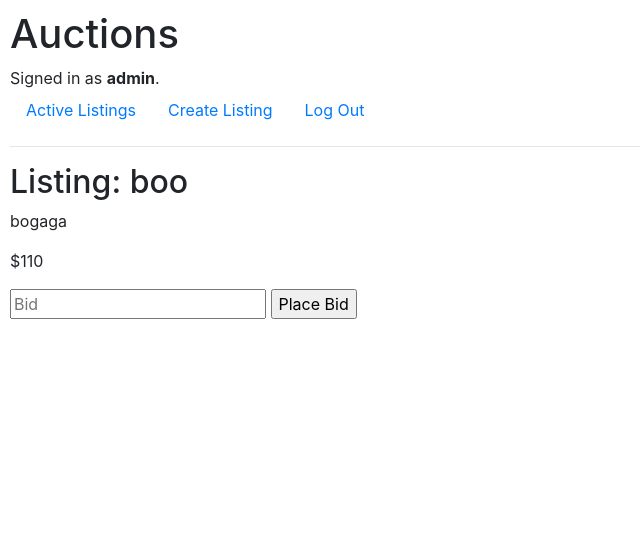
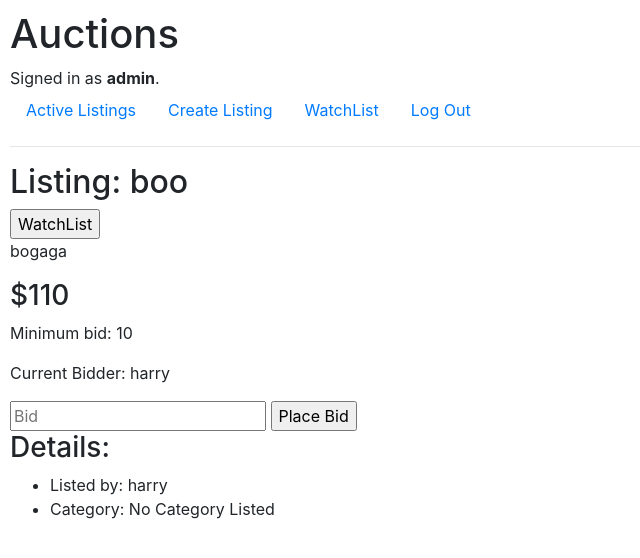
Before and after one commit to islam-ux6/commerce, a Django app: page /listing/1 in a window 1280 px wide. Shown: the top 558 px of the page, without its empty margins (0-640 px from the left). Run offline with Django 3.2, Linux system fonts and the light colour scheme; a user stored in the database is signed in; data comes from the database, SQL or seed files in the repository; both versions use the stored data as it was after the commit; some libraries are stand-ins or nearby versions.

```diff
--- a/auctions/models.py
+++ b/auctions/models.py
@@ -2,16 +2,18 @@ from django.contrib.auth.models import AbstractUser
 from django.db import models
 
 
-class User(AbstractUser):
-    pass
 
 class Listing(models.Model):
-    creator = models.ForeignKey(User, on_delete=models.CASCADE, related_name="created")
+    creator = models.ForeignKey("User", on_delete=models.CASCADE, related_name="created")
     title = models.CharField(max_length=64)
-    description = models.CharField()
+    description = models.CharField(max_length=1024)
     starting_bid = models.IntegerField()
     image = models.CharField(blank=True)
     category = models.CharField(max_length=64, blank=True)
+
+class User(AbstractUser):
+    watchlist = models.ManyToManyField("Listing", blank=True, related_name="watchlists")
+
 
 class Bid(models.Model):
     listing = models.ForeignKey(Listing, on_delete=models.CASCADE, related_name="bids")
--- a/auctions/static/auctions/styles.css
+++ b/auctions/static/auctions/styles.css
@@ -32,3 +32,8 @@ body {
     justify-content: center;
     align-items: center;
 }
+
+#listing-image {
+    max-width: 100%;
+    max-height: 100%;
+}
--- a/auctions/templates/auctions/index.html
+++ b/auctions/templates/auctions/index.html
@@ -13,6 +13,11 @@
                 </div>
                 <div>
                     <a href="{% url 'listing' listing.id %}"><h2>{{ listing.title }}</h2></a>
+                    {% if listing.bids.get.amount %}
+                        <h3>Price: ${{ listing.bids.get.amount }}</h3>
+                    {% else %}
+                        <h3>Price: No Bids</h3>
+                    {% endif %}
                     <p>{{ listing.description }}</p>
                 </div>
             </div>
--- a/auctions/templates/auctions/layout.html
+++ b/auctions/templates/auctions/layout.html
@@ -24,6 +24,9 @@
                 <a class="nav-link" href="{% url 'create_listing' %}">Create Listing</a>
             {% if user.is_authenticated %}
                 <li class="nav-item">
+                    <a class="nav-link" href="{% url 'watchlist' %}">WatchList</a>
+                </li>
+                <li class="nav-item">
                     <a class="nav-link" href="{% url 'logout' %}">Log Out</a>
                 </li>
             {% else %}
--- a/auctions/templates/auctions/listing.html
+++ b/auctions/templates/auctions/listing.html
@@ -3,18 +3,48 @@
 {% block body %}
     <h2>Listing: {{ listing.title }}</h2>
 
+    <form action="{% url 'watchlist' %}" method="post">
+        {% csrf_token %}
+        <input type="hidden" name="listing_id", value="{{ listing.id }}">
+        <input type="submit" value="WatchList">
+    </form>
+
     {% if listing.image %}
-        <img src="{{ listing.image}}">
+        <img src="{{ listing.image }}" id="listing-image">
     {% endif %}
 
     <p>{{ listing.description }}</p>
 
-    <p>${{ price }}</p>
+    {% if listing.bids.get.amount %}
+        <h3>${{ listing.bids.get.amount }}</h3>
+    {% else %}
+        <h3>Price: No Bids</h3>
+    {% endif %}
+
+    <p>Minimum bid: {{ listing.starting_bid }}</p>
+    {% if listing.bids.get.bidder %}
+        <p>Current Bidder: {{ listing.bids.get.bidder }}</p>
+    {% else %}
+        <p>Current Bidder: No Bidders</p>
+    {% endif %}
 
     <form action="{% url 'bid' listing.id %}" method="post">
         {% csrf_token %}
-        <input type="text" name="bid" placeholder="Bid">
+        <input type="number" name="bid" placeholder="Bid">
         <input type="submit" value="Place Bid">
     </form>
 
+    {% if message %}
+        <p>{{ message }}</p>
+    {% endif %}
+
+    <h3>Details:</h3>
+    <ul>
+        <li>Listed by: {{ listing.creator }}</li>
+        {% if listing.category %}
+            <li>Category: {{ listing.category }}
+        {% else %}
+            <li>Category: No Category Listed</li>
+        {% endif %}
+    </ul>
 {% endblock %}
--- /dev/null
+++ b/auctions/templates/auctions/watchlist.html
@@ -0,0 +1 @@
+{% extends "auction/layout.html" %}
--- a/auctions/urls.py
+++ b/auctions/urls.py
@@ -10,4 +10,5 @@ urlpatterns = [
     path("create_listing", views.create_listing, name="create_listing"),
     path("listing/<int:listing_id>", views.listing, name="listing"),
     path("<int:listing_id>/bid", views.bid, name="bid"),
+    path("watchlist", views.watchlist, name="watchlist"),
 ]
--- a/auctions/views.py
+++ b/auctions/views.py
@@ -10,6 +10,8 @@ from .models import User, Listing, Bid
 
 def index(request):
     listings = Listing.objects.all()
+
+
 
     return render(request, "auctions/index.html", {
         "listings": listings
@@ -85,11 +87,52 @@ def create_listing(request):
 
 def listing(request, listing_id):
     listing = Listing.objects.get(pk=listing_id)
-    current_price = listing.bids.get().amount
+
     return render(request, "auctions/listing.html", {
         "listing": listing,
-        "price": current_price
     })
 
+@login_required(login_url="/login")
 def bid(request, listing_id):
-    pass
+    if request.method == "POST":
+        listing = Listing.objects.get(pk=listing_id)
+        new_bid = int(request.POST["bid"])
+        user = request.user
+        try:
+            bid = listing.bids.get()
+        except:
+            if new_bid >= listing.starting_bid:
+                bid = Bid(listing=listing, bidder=user, amount=new_bid)
+            else:
+                return render(request, "auctions/listing.html", {
+                    "listing": listing,
+                    "message": "Not appropriate bid"
+                })
+        else:
+            if new_bid >= bid.amount + listing.starting_bid:
+                bid.amount = new_bid
+                bid.bidder = user
+            else:
+                return render(request, "auctions/listing.html", {
+                    "listing": listing,
+                    "message": "Not appropriate bid"
+                })
+        bid.save()
+    return HttpResponseRedirect(reverse('listing', args=[listing_id]))
+
+@login_required
+def watchlist(request):
+    user = request.user
+    if request.method == "POST":
+        listing_id = request.POST["listing_id"]
+        listing = Listing.objects.get(pk=listing_id)
+
+        if listing in user.watchlist.all():
+            user.watchlist.remove(listing)
+        else:
+            user.watchlist.add(listing)
+        return HttpResponseRedirect(reverse('listing', args=[listing_id]))
+    else:
+        return render(request, "auctions/index.html", {
+            "listings": user.watchlist.all()
+        })
```
Also changed, not shown: auctions/migrations/0005_alter_bid_id_alter_listing_id_alter_user_id.py (added), auctions/migrations/0006_alter_bid_amount.py (added), auctions/migrations/0007_alter_bid_amount.py (added), auctions/migrations/0008_user_watchlist_alter_listing_description.py (added), db.sqlite3.
